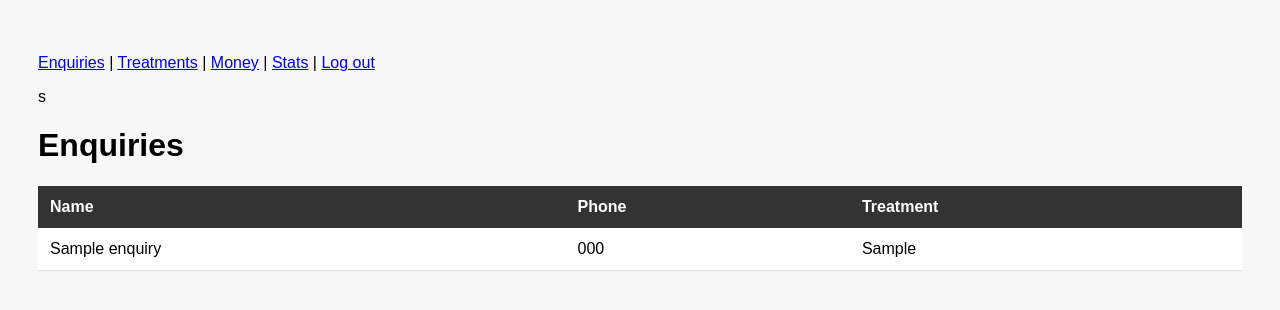
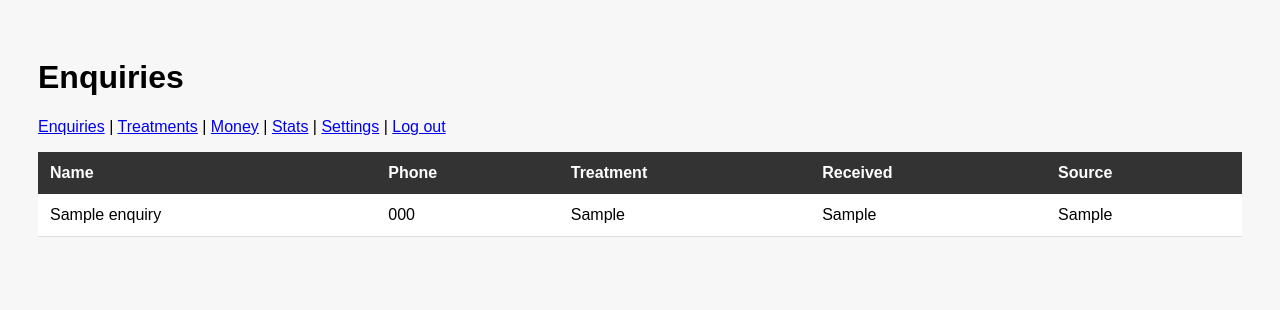
Before and after one commit to anildhakal-dev/gurkha-cosmetics, a Flask app: page /enquiries in a window 1280 px wide. Shown: the top 310 px of the page. Run offline with Flask 3, Linux system fonts and the light colour scheme; the visitor is signed in with stand-in values (Sample User, id 1); tables that the repository leaves empty hold one stand-in row (values such as "Sample post").

Commit message:
Show source in inbox

```diff
--- a/app.py
+++ b/app.py
@@ -50,7 +50,7 @@ def enquiries():
     if not session.get("logged_in"):
         return redirect("/login")
     db = sqlite3.connect("clinic.db")
-    rows = db.execute("SELECT name, phone, treatment, created FROM enquiries ORDER BY rowid DESC").fetchall()
+    rows = db.execute("SELECT name, phone, treatment, created, source FROM enquiries ORDER BY rowid DESC").fetchall()
     db.close()
     return render_template("enquiries.html", rows=rows)
 @app.route("/login", methods=["GET", "POST"])
--- a/templates/enquiries.html
+++ b/templates/enquiries.html
@@ -1,8 +1,6 @@
 <!DOCTYPE html>
 <html lang="en">
 <head>
-        <head>
-        <p><a href="/enquiries">Enquiries</a> | <a href="/manage">Treatments</a> | <a href="/money">Money</a> | <a href="/stats">Stats</a> | <a href="/logout">Log out</a></p>
 <style>
   body { font-family: Arial, sans-serif; padding: 30px; background: #f7f7f7; }
   table { border-collapse: collapse; width: 100%; background: white; }
@@ -10,22 +8,27 @@
   td { padding: 12px; border-bottom: 1px solid #ddd; }
   tr:hover td { background: #f0f0f0; }
 </style>
-<body>s
+</head>
+<body>
   <h1>Enquiries</h1>
-
-</body>
-</html>
+  <p><a href="/enquiries">Enquiries</a> | <a href="/manage">Treatments</a> | <a href="/money">Money</a> | <a href="/stats">Stats</a> | <a href="/settings">Settings</a> | <a href="/logout">Log out</a></p>
   <table>
     <tr>
       <th>Name</th>
       <th>Phone</th>
       <th>Treatment</th>
+      <th>Received</th>
+      <th>Source</th>
     </tr>
     {% for row in rows %}
     <tr>
       <td>{{ row[0] }}</td>
       <td>{{ row[1] }}</td>
       <td>{{ row[2] }}</td>
+      <td>{{ row[3] }}</td>
+      <td>{{ row[4] }}</td>
     </tr>
     {% endfor %}
   </table>
+</body>
+</html>
```
Lines whose indentation alone changed are shown as unchanged.
